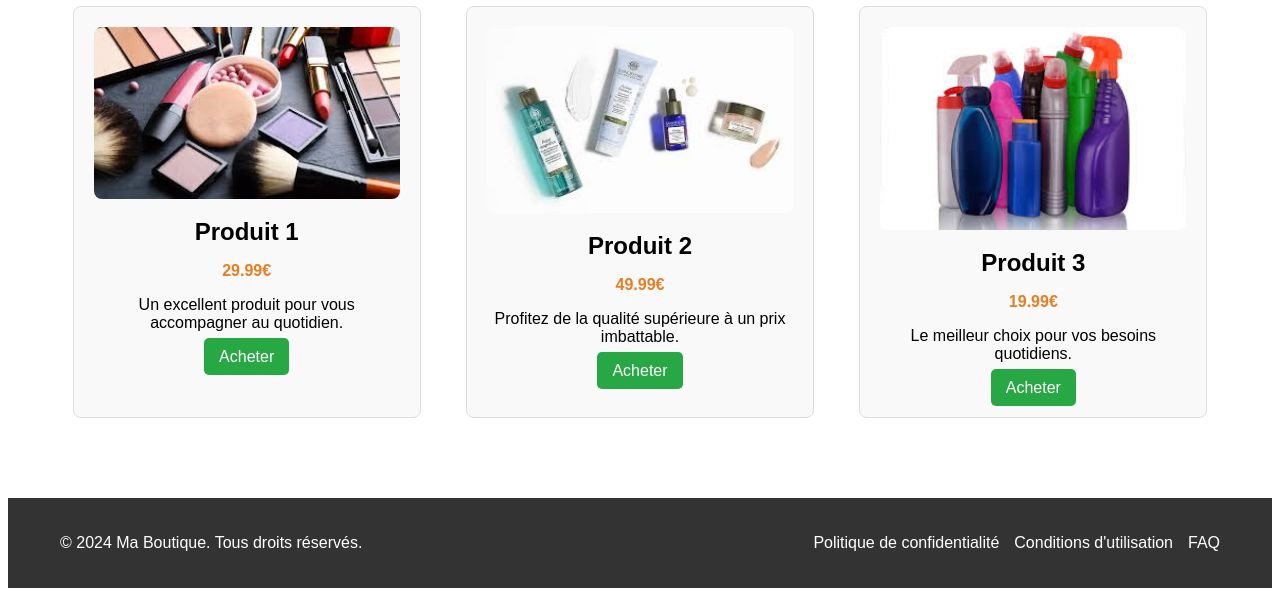
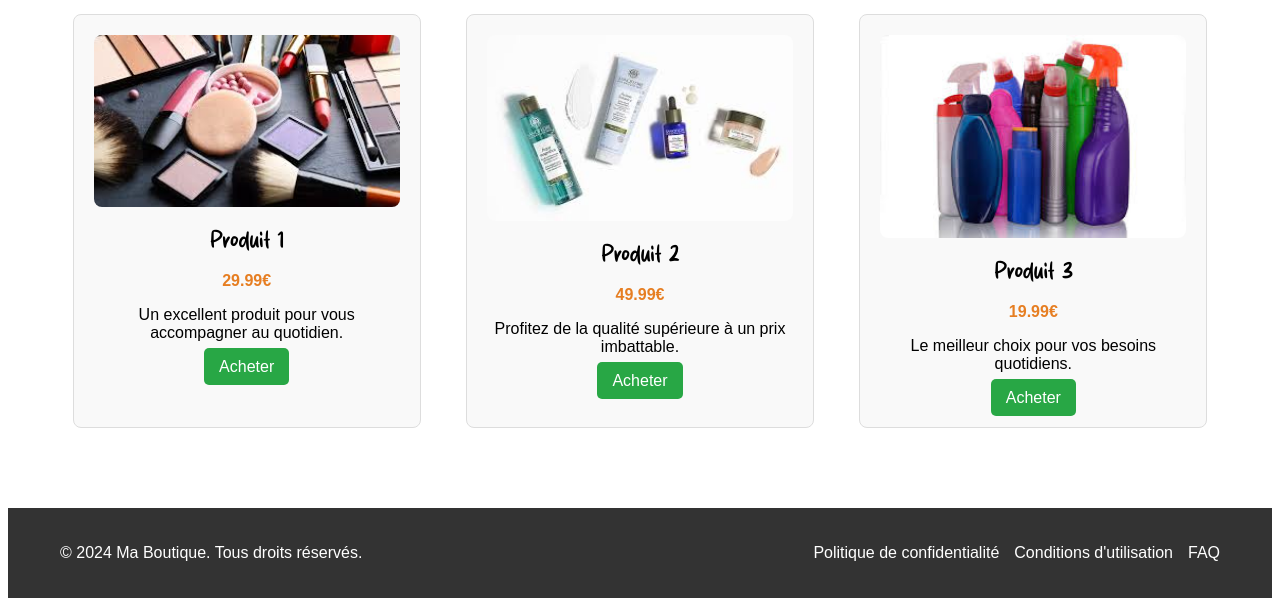
Before and after one commit to VictorDauph/Demo-Html, a plain HTML site: page index.html in a window 1280 px wide. Shown: the part 498-1104 px from the top of the page. Drawn offline with Linux system fonts and the light colour scheme.

Commit message:
ajout font custom

```diff
--- a/style/style.css
+++ b/style/style.css
@@ -1,3 +1,20 @@
+/* declaration police custom*/
+@font-face {
+    font-family: 'compass';
+    src: url(../ressources/fonts/Compass\ Book.otf);
+    font-weight: normal;
+    font-style: normal;
+}
+
+/* application de la police sur tous les tittres */
+h1,
+h2,
+h3,
+h4,
+h5 {
+    font-family: 'compass';
+}
+
 * {
     box-sizing: border-box;
     font-family: Arial, sans-serif;
```
Also changed, not shown: ressources/fonts/Compass Book.otf (added), 1 other file.
